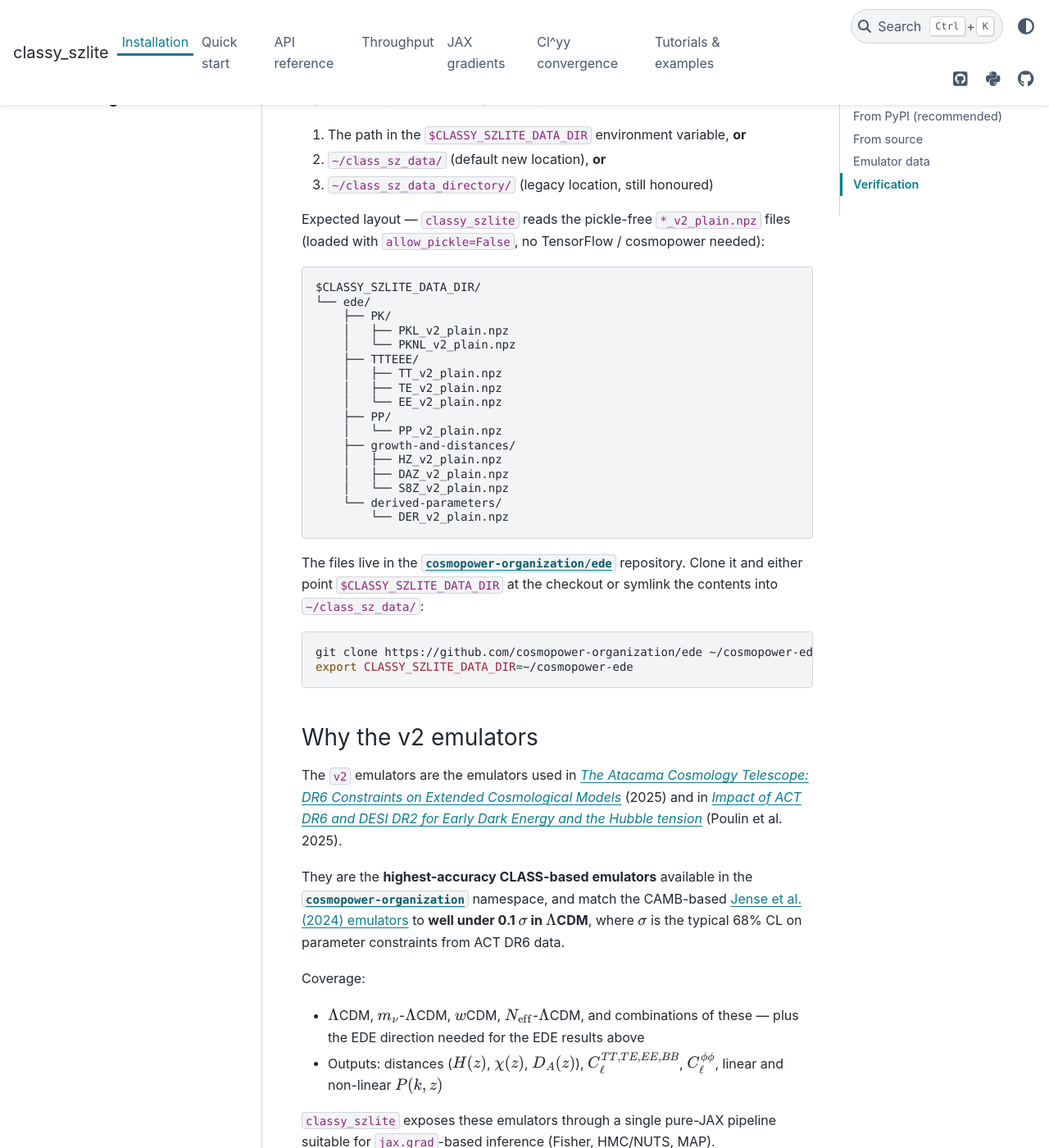
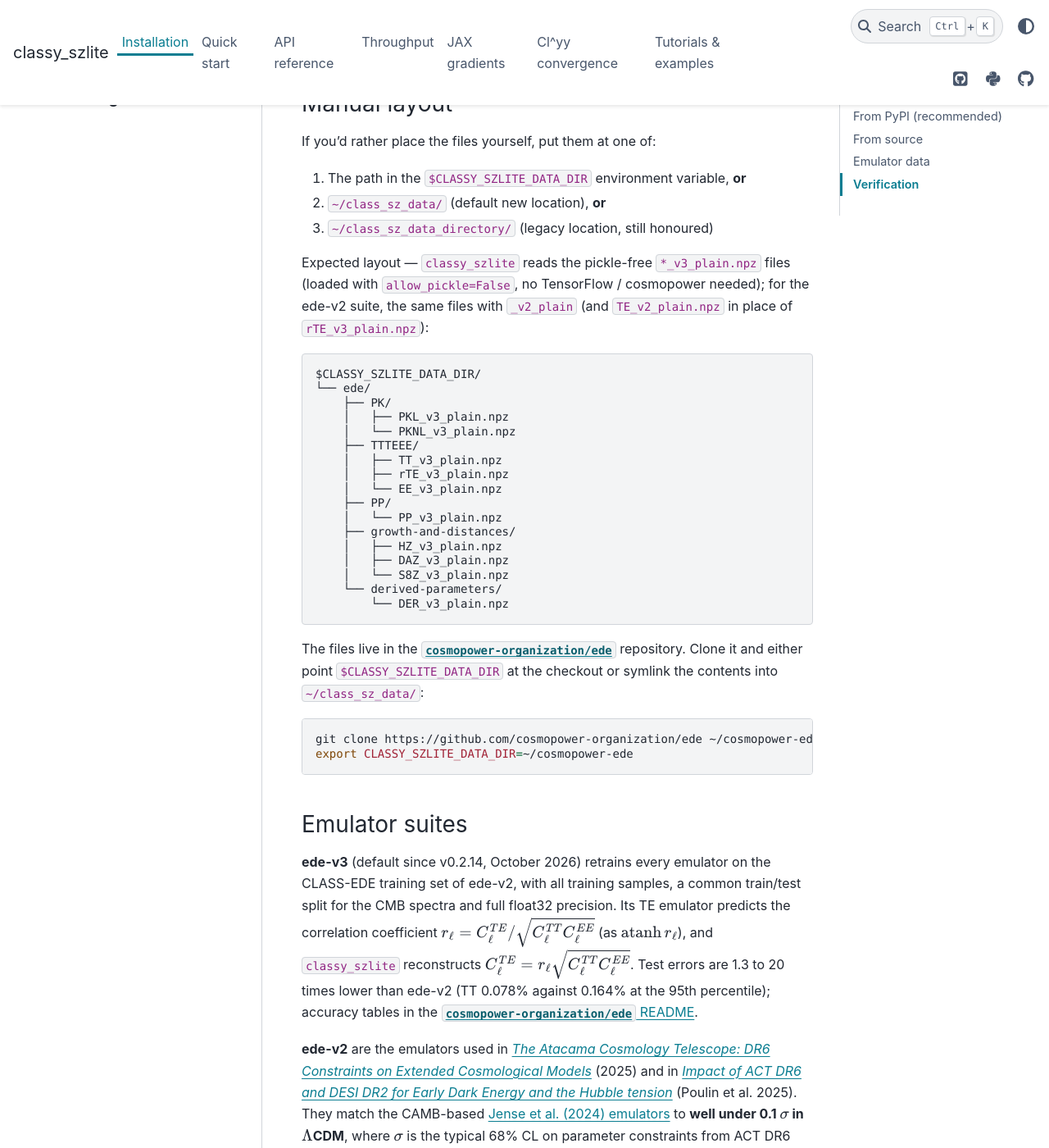
Before and after one commit to CLASS-SZ/classy_szlite, a Sphinx documentation site: the page built from docs/installation.md, in a window 1280 px wide and 1400 px high, scrolled down 1582 px. Shown: the whole window at 82% size. Built offline with Sphinx 7.4.7 and the PyData theme 0.15.4, drawn with Linux system fonts in a browser that asks for light colours; some of the changed text lies outside the part shown.

Commit message:
docs: ede-v3 emulators in installation and front page
Installation describes the ede-v3 files fetched by default (layout, size,
TE as r_l), how to select ede-v2 for the published ACT DR6 analyses, and
the ede-v3 values of the verification snippet.

````diff
--- a/docs/installation.md
+++ b/docs/installation.md
@@ -19,7 +19,7 @@
 ## Emulator data
 
 `classy_szlite` does not bundle the CosmoPower emulator `.npz` files
-(~115 MB), so you fetch them once after installing.
+(ede-v3 ~290 MB, ede-v2 ~120 MB), so you fetch them once after installing.
 
 ### Quick way (recommended)
 
@@ -29,13 +29,13 @@
 python -m classy_szlite.fetch_data
 ```
 
-This downloads exactly the pickle-free `*_v2_plain.npz` files
-`classy_szlite` needs into `~/class_sz_data/ede/` (or
+This downloads exactly the pickle-free `*_v3_plain.npz` (default suite)
+and `*_v2_plain.npz` files `classy_szlite` needs into `~/class_sz_data/ede/` (or
 `$CLASSY_SZLITE_DATA_DIR` if you've set it), and **verifies every file
 loads with `allow_pickle=False`** before committing it into place. It is
 safe to re-run: already-valid files are skipped, and any *invalid* file
-(e.g. an accidentally-downloaded pickled `_v2.npz`, or a truncated
-download) is detected and re-fetched. Options:
+(e.g. an accidentally-downloaded pickled `_v3.npz` or `_v2.npz`, or a
+truncated download) is detected and re-fetched. Options:
 
 ```bash
 classy-szlite-get-data --dest /custom/path   # put data elsewhere
@@ -54,8 +54,8 @@
 :class: warning
 `ValueError: Cannot load file containing pickled data when
 allow_pickle=False` (or `Object arrays cannot be loaded …`) means a
-**pickled** `_v2.npz` file is sitting where a pickle-free
-`_v2_plain.npz` should be — usually from hand-copying the wrong file out
+**pickled** `_v3.npz` / `_v2.npz` file is sitting where a pickle-free
+`_v3_plain.npz` / `_v2_plain.npz` should be — usually from hand-copying the wrong file out
 of the GitHub web UI. Just run `classy-szlite-get-data`; it replaces the
 bad files automatically.
 ```
@@ -69,27 +69,28 @@
 3. `~/class_sz_data_directory/` (legacy location, still honoured)
 
 Expected layout — `classy_szlite` reads the pickle-free
-`*_v2_plain.npz` files (loaded with `allow_pickle=False`, no
-TensorFlow / cosmopower needed):
+`*_v3_plain.npz` files (loaded with `allow_pickle=False`, no
+TensorFlow / cosmopower needed); for the ede-v2 suite, the same files with
+`_v2_plain` (and `TE_v2_plain.npz` in place of `rTE_v3_plain.npz`):
 
 ```
 $CLASSY_SZLITE_DATA_DIR/
 └── ede/
     ├── PK/
-    │   ├── PKL_v2_plain.npz
-    │   └── PKNL_v2_plain.npz
+    │   ├── PKL_v3_plain.npz
+    │   └── PKNL_v3_plain.npz
     ├── TTTEEE/
-    │   ├── TT_v2_plain.npz
-    │   ├── TE_v2_plain.npz
-    │   └── EE_v2_plain.npz
+    │   ├── TT_v3_plain.npz
+    │   ├── rTE_v3_plain.npz
+    │   └── EE_v3_plain.npz
     ├── PP/
-    │   └── PP_v2_plain.npz
+    │   └── PP_v3_plain.npz
     ├── growth-and-distances/
-    │   ├── HZ_v2_plain.npz
-    │   ├── DAZ_v2_plain.npz
-    │   └── S8Z_v2_plain.npz
+    │   ├── HZ_v3_plain.npz
+    │   ├── DAZ_v3_plain.npz
+    │   └── S8Z_v3_plain.npz
     └── derived-parameters/
-        └── DER_v2_plain.npz
+        └── DER_v3_plain.npz
 ```
 
 The files live in the
@@ -102,20 +103,37 @@
 export CLASSY_SZLITE_DATA_DIR=~/cosmopower-ede
 ```
 
-### Why the v2 emulators
+### Emulator suites
 
-The `v2` emulators are the emulators used in
+**ede-v3** (default since v0.2.14, October 2026) retrains every emulator on
+the CLASS-EDE training set of ede-v2, with all training samples, a common
+train/test split for the CMB spectra and full float32 precision. Its TE
+emulator predicts the correlation coefficient
+$r_\ell = C_\ell^{TE}/\sqrt{C_\ell^{TT} C_\ell^{EE}}$ (as $\operatorname{atanh} r_\ell$),
+and `classy_szlite` reconstructs $C_\ell^{TE} = r_\ell \sqrt{C_\ell^{TT} C_\ell^{EE}}$.
+Test errors are 1.3 to 20 times lower than ede-v2 (TT 0.078% against 0.164%
+at the 95th percentile); accuracy tables in the
+[`cosmopower-organization/ede` README](https://github.com/cosmopower-organization/ede#ede-v3-october-2026).
+
+**ede-v2** are the emulators used in
 [*The Atacama Cosmology Telescope: DR6 Constraints on Extended Cosmological
 Models*](https://arxiv.org/abs/2503.14454) (2025) and in
 [*Impact of ACT DR6 and DESI DR2 for Early Dark Energy and the Hubble
-tension*](https://arxiv.org/abs/2505.08051) (Poulin et al. 2025).
-
-They are the **highest-accuracy CLASS-based emulators** available in the
-[`cosmopower-organization`](https://github.com/cosmopower-organization)
-namespace, and match the CAMB-based
+tension*](https://arxiv.org/abs/2505.08051) (Poulin et al. 2025). They
+match the CAMB-based
 [Jense et al. (2024) emulators](https://github.com/cosmopower-organization/jense_2024_emulators)
 to **well under 0.1 $\sigma$ in $\Lambda$CDM**, where $\sigma$ is the
-typical 68% CL on parameter constraints from ACT DR6 data.
+typical 68% CL on parameter constraints from ACT DR6 data. To reproduce
+those analyses, select them with
+
+```python
+import classy_szlite as csl
+csl.set_emulator_version("v2")      # or: export CLASSY_SZLITE_EMULATORS=v2
+csl.emulator_version()              # 'v2'
+```
+
+If the ede-v3 files are not present and no version was requested,
+`classy_szlite` uses ede-v2 and warns.
 
 Coverage:
 
@@ -130,7 +148,7 @@
 
 ### Default cosmology and EDE
 
-The `v2` emulator suite is trained on an EDE parameter range that
+Both emulator suites are trained on an EDE parameter range that
 includes the LCDM-equivalent point. `classy_szlite` exploits this:
 ``CosmoParams()`` defaults to ``fEDE = 0.001`` so the very first call
 gives standard $\Lambda$CDM to emulator precision — you don't have to
@@ -143,6 +161,7 @@
 ```python
 import classy_szlite as csl
 print(csl.__version__)
+print(csl.emulator_version())          # 'v3'
 print(csl.derived(csl.CosmoParams()))
-# Expect: {'sigma_8': 0.8119, 'Omega_m': 0.3110, 'S8': 0.8267, ...}
+# Expect: {'sigma_8': 0.8120, 'Omega_m': 0.3110, 'S8': 0.8268, ...}   (ede-v2: 0.8119, 0.3110, 0.8267)
 ```
````
Also changed, not shown: docs/index.md (+5 -6 lines).
